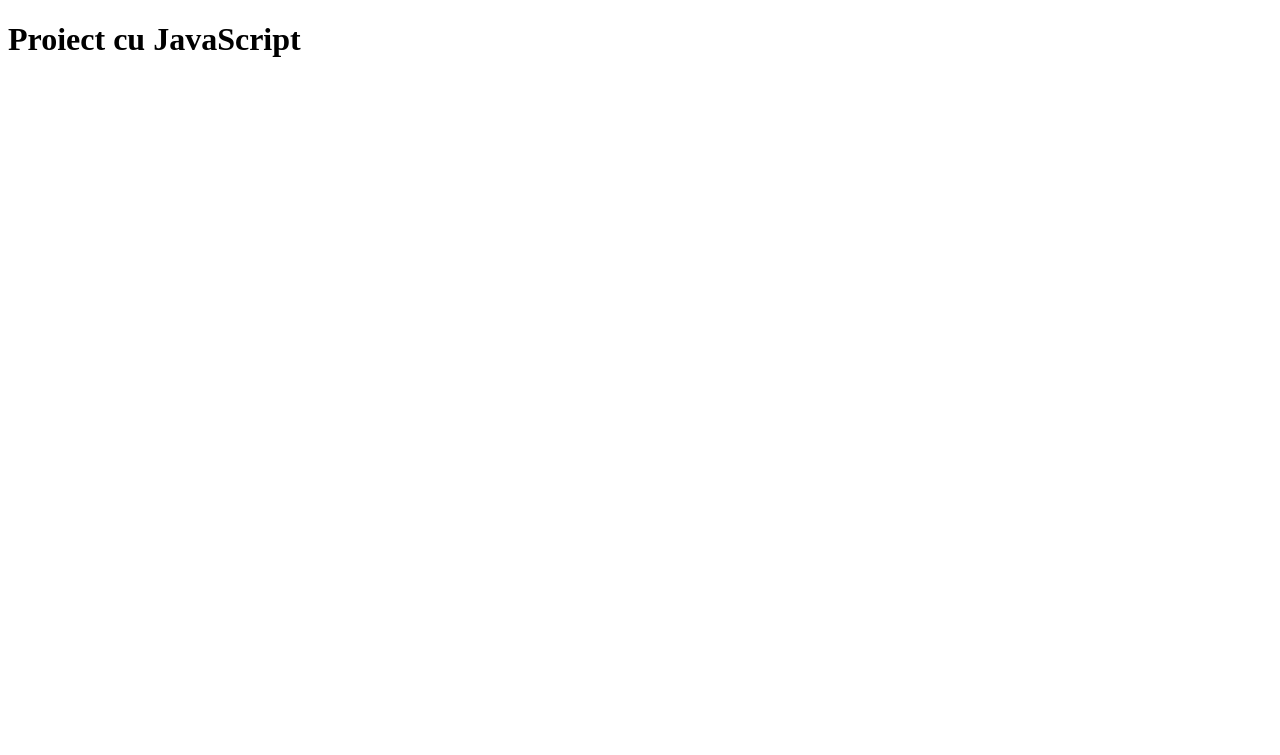
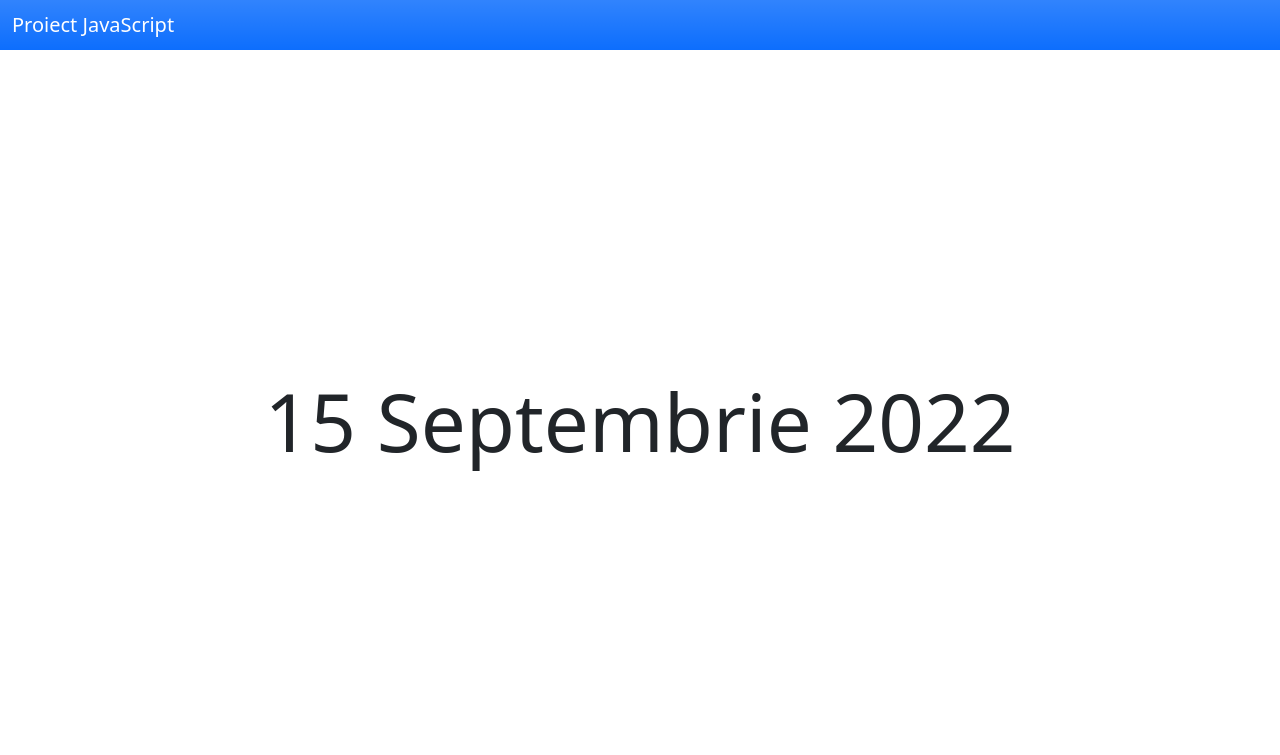
Before and after one commit to anamariap21/Proiect-JS, a website built with Parcel: page src/index.html in a window 1280 px wide. Built offline with nearby package versions, Linux system fonts and the light colour scheme.

Commit message:
Nicer design

```diff
--- a/src/index.html
+++ b/src/index.html
@@ -2,13 +2,22 @@
 <html lang="en">
   <head>
     <meta charset="utf-8" />
-    <title>Tema Bootstrap</title>
+    <title>Proiect JavaScript</title>
     <meta name="viewport" content="width=device-width,initial-scale=1.0">
     <link rel="stylesheet" href="https://cdn.jsdelivr.net/npm/bootstrap-icons@1.9.1/font/bootstrap-icons.css">
     <link rel="stylesheet" href="./index.scss" />
     <script type="module" src="./index.js"></script>
   </head>
   <body>
-    <h1>Proiect cu JavaScript</h1>
+    <div class="vh-100 d-flex flex-column">
+      <header class="navbar bg-primary bg-gradient">
+        <div class="container-fluid">
+          <h1 class="navbar-brand mb-0 text-white">Proiect JavaScript</h1>
+        </div>
+      </header>
+      <main class="container my-5 flex-grow-1 d-flex align-items-center justify-content-center">
+        <h2 class="display-1 text-center">15 Septembrie 2022</h2>
+      </main>
+    </div>
   </body>
 </html>
--- a/src/index.scss
+++ b/src/index.scss
@@ -0,0 +1,3 @@
+$enable-shadows: true;
+$enable-gradients: true;
+@import "~bootstrap/scss/bootstrap";
```
